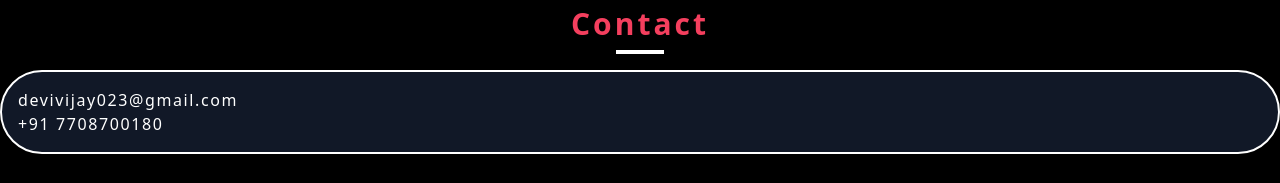
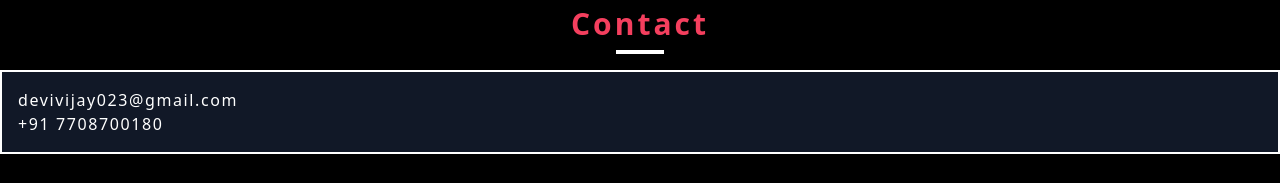
Before and after one commit to ML2kk5/MuthuLakshmi.portfolio, a website: page index.html in a window 1280 px wide. Shown: the part 3125-3308 px from the top of the page. Drawn offline with nearby package versions, Linux system fonts and the light colour scheme.

Commit message:
Update index.html

```diff
--- a/index.html
+++ b/index.html
@@ -318,7 +318,7 @@
                     </h1>
                     <hr class="border-2 w-12 border-white justify-center items-center mx-auto">
                 </div>
-                <div class="grid text-left bg-gray-900 text-white border-2 border-white p-4 rounded-full animate__animated animate__fadeInDown animate__delay-3s ">
+                <div class="grid text-left bg-gray-900 text-white border-2 border-white p-4  animate__animated animate__fadeInDown animate__delay-3s ">
                         <p class="justify-between-center items-center">
                             <a href="mailto:devivijay023@gmail.com">
                                 devivijay023@gmail.com
```
